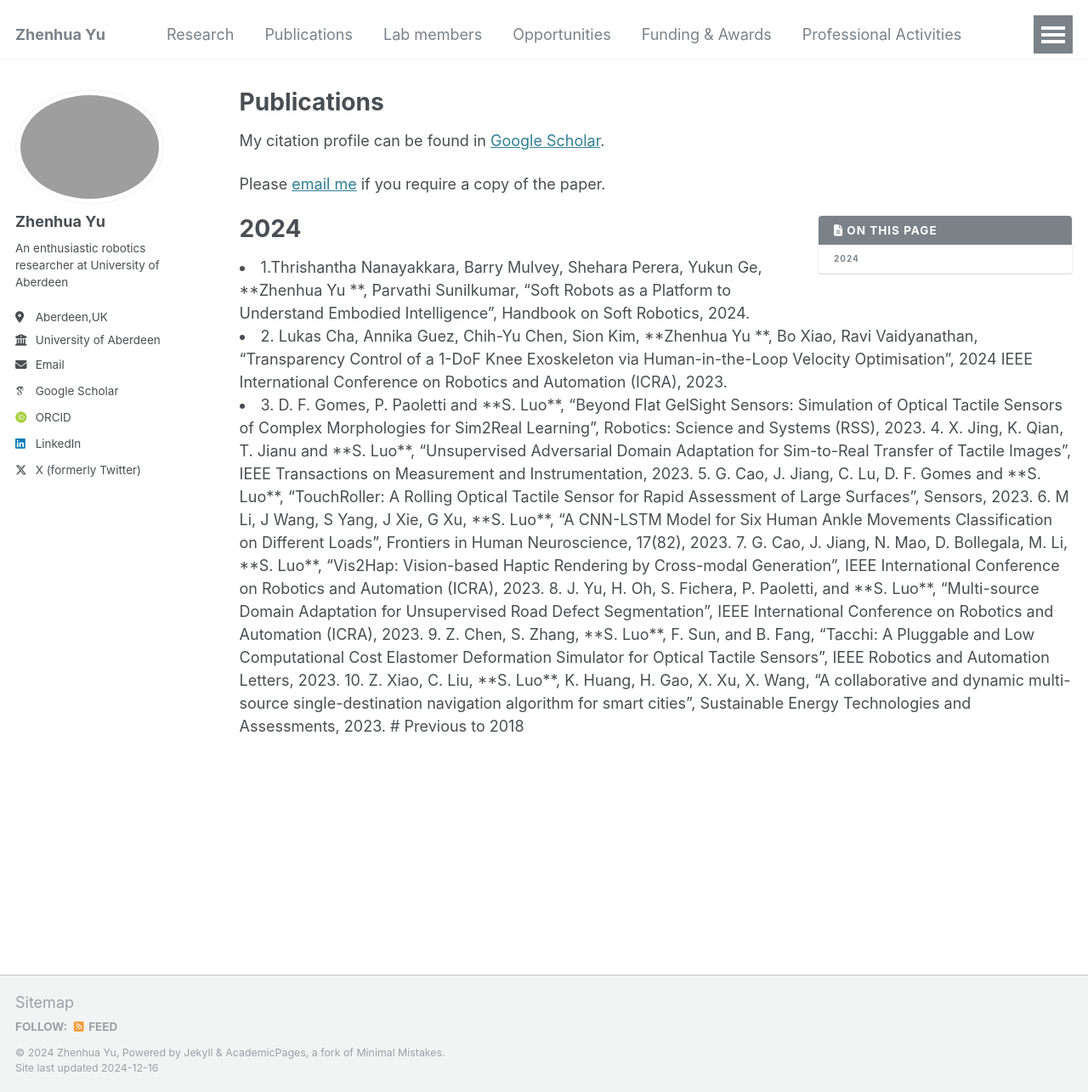
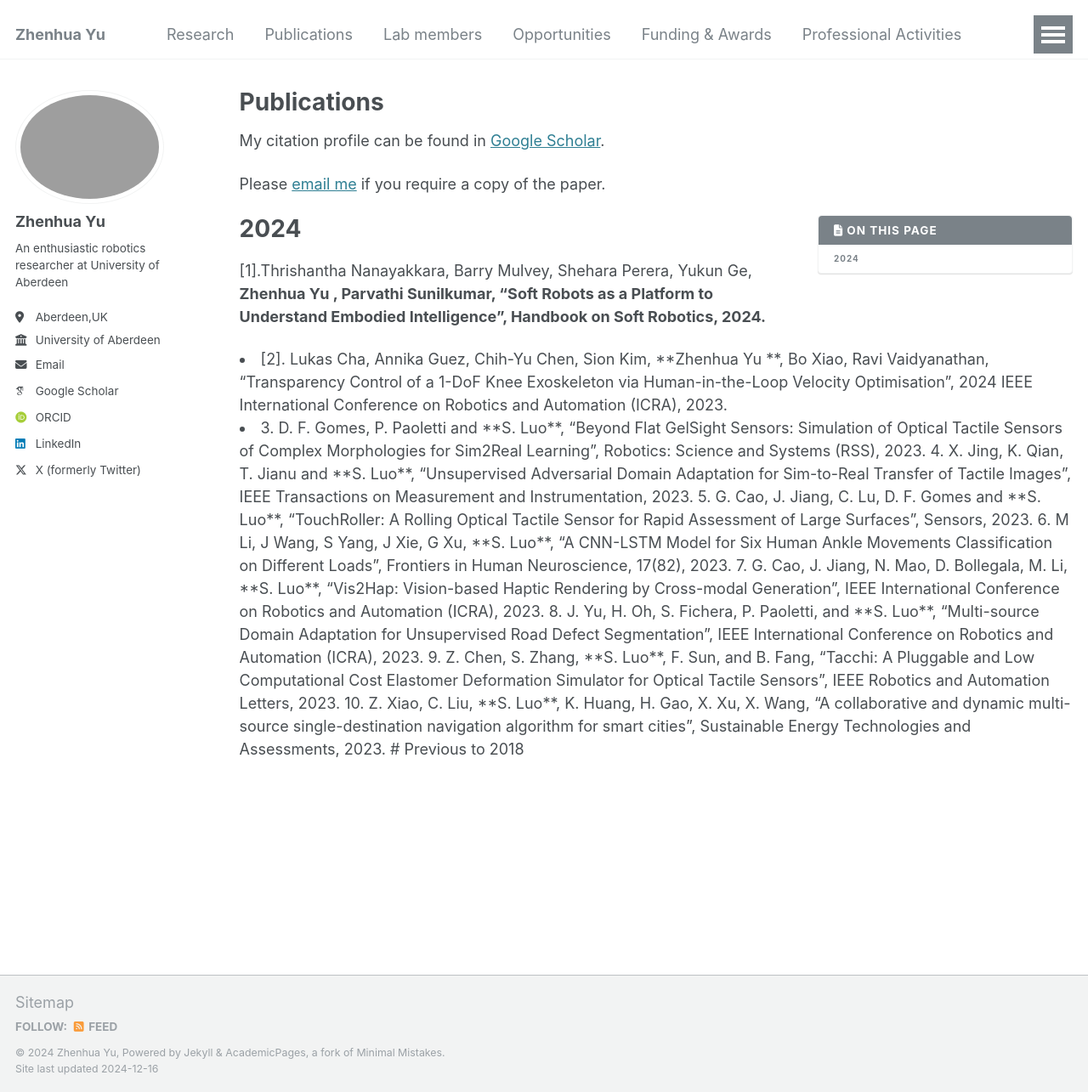
Before and after one commit to DrZhenhuaYu/DrZhenhuaYu.github.io, a Jekyll site: the page built from _pages/Publications.md, in a window 1280 px wide and 1285 px high. Shown: the whole window at 85% size. Built offline with Jekyll 4.4.1, drawn with Linux system fonts in a browser that asks for light colours; some web fonts are replaced.

```diff
--- a/_pages/Publications.md
+++ b/_pages/Publications.md
@@ -17,8 +17,8 @@ Please [email me](mailto:zhenhua.yu@abdn.ac.uk) if you require a copy of the pap
 <!-- # Preprint -->
 
 # 2024
-<li>1.Thrishantha Nanayakkara, Barry Mulvey, Shehara Perera, Yukun Ge,  **Zhenhua Yu **, Parvathi Sunilkumar, “Soft Robots as a Platform to Understand Embodied Intelligence”, Handbook on Soft Robotics, 2024.
-<li>2. Lukas Cha, Annika Guez, Chih-Yu Chen, Sion Kim, **Zhenhua Yu **, Bo Xiao, Ravi Vaidyanathan, “Transparency Control of a 1-DoF Knee Exoskeleton via Human-in-the-Loop Velocity Optimisation”, 2024 IEEE International Conference on Robotics and Automation (ICRA), 2023.
+[1].Thrishantha Nanayakkara, Barry Mulvey, Shehara Perera, Yukun Ge,  <strong>Zhenhua Yu <strong>, Parvathi Sunilkumar, “Soft Robots as a Platform to Understand Embodied Intelligence”, Handbook on Soft Robotics, 2024.
+<li>[2]. Lukas Cha, Annika Guez, Chih-Yu Chen, Sion Kim, **Zhenhua Yu **, Bo Xiao, Ravi Vaidyanathan, “Transparency Control of a 1-DoF Knee Exoskeleton via Human-in-the-Loop Velocity Optimisation”, 2024 IEEE International Conference on Robotics and Automation (ICRA), 2023.
 <li>3. D. F. Gomes, P. Paoletti and **S. Luo**, “Beyond Flat GelSight Sensors: Simulation of Optical Tactile Sensors of Complex Morphologies for Sim2Real Learning”, Robotics: Science and Systems (RSS), 2023.
 4. X. Jing, K. Qian, T. Jianu and **S. Luo**, “Unsupervised Adversarial Domain Adaptation for Sim-to-Real Transfer of Tactile Images”, IEEE Transactions on Measurement and Instrumentation, 2023.
 5. G. Cao, J. Jiang, C. Lu, D. F. Gomes and **S. Luo**, “TouchRoller: A Rolling Optical Tactile Sensor for Rapid Assessment of Large Surfaces”, Sensors, 2023.
```
